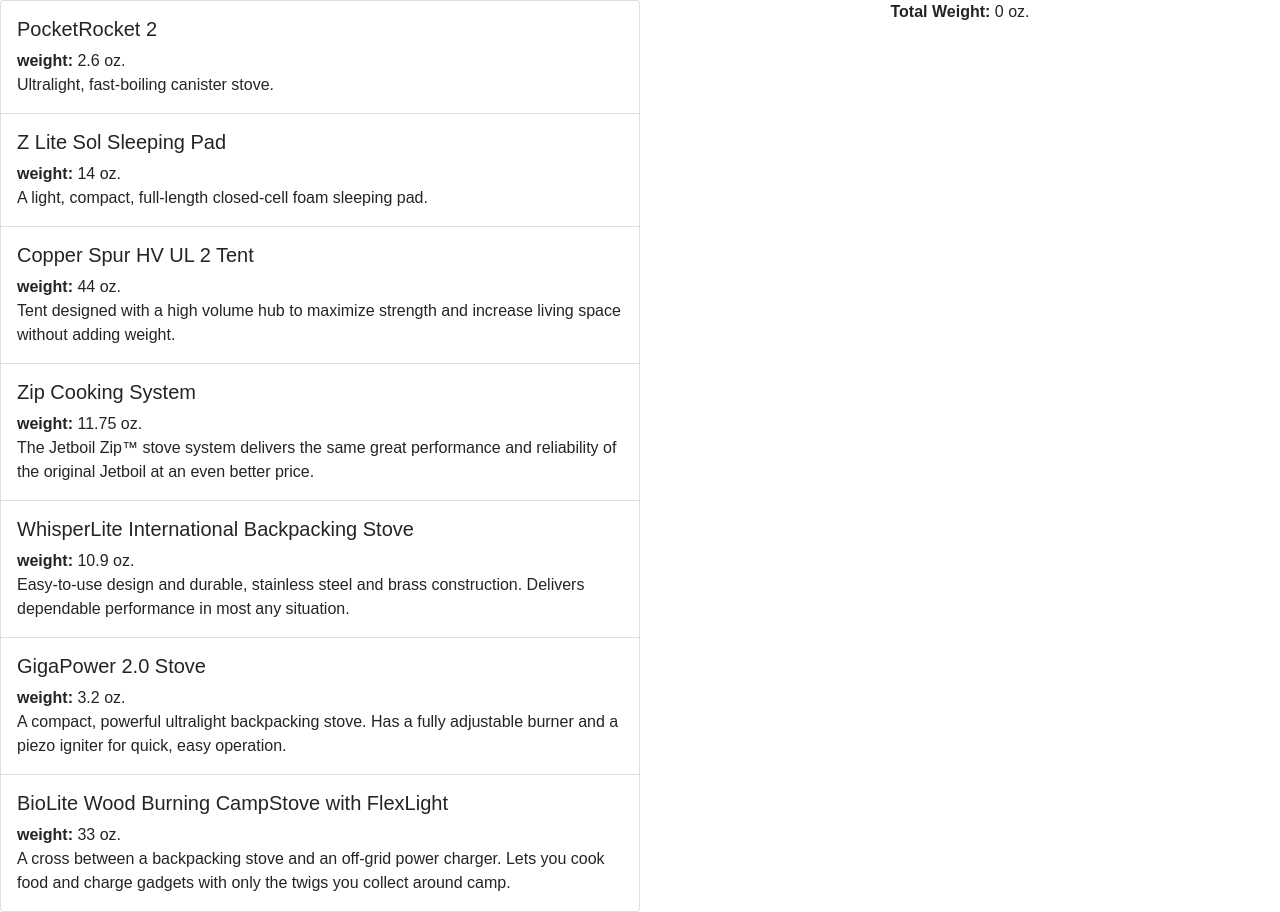
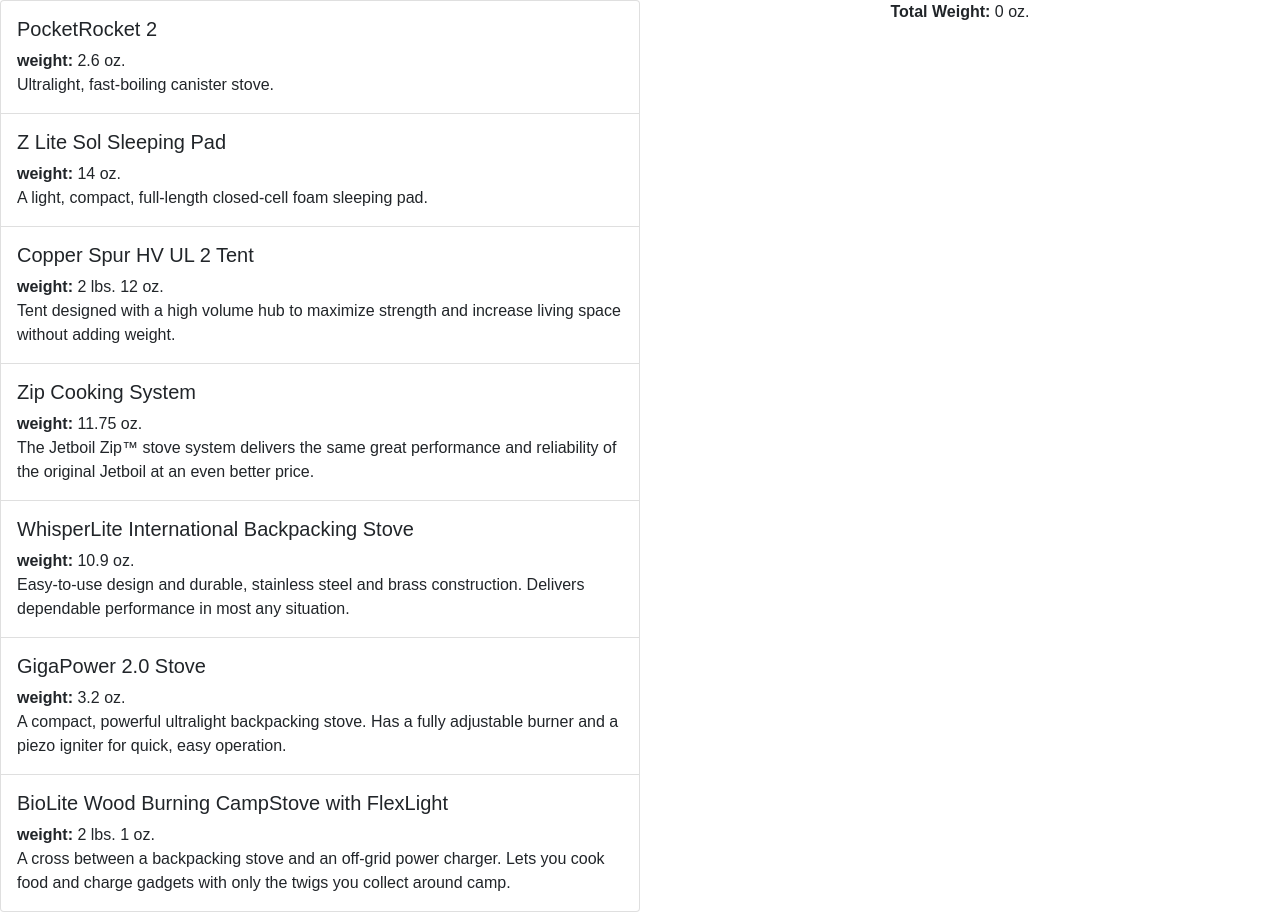
Before and after one commit to grantal/backpack-builder, a React (Create React App) app: page / in a window 1280 px wide. Built offline with nearby package versions, Linux system fonts and the light colour scheme.

Commit message:
items in the list now display pounds and ounces

```diff
--- a/src/App.js
+++ b/src/App.js
@@ -4,6 +4,19 @@
 import gear from './gear.json'
 
 const WEIGHT_DECIMAL_PRECISION = 2;
+
+// rounds off the ounces to prevent floating point errors
+function ouncesToString(weight) {
+  return Number(weight.toFixed(WEIGHT_DECIMAL_PRECISION)) + " oz."
+}
+
+// takes a weight in ounces and convers it to pounds, ounces
+function poundsOunces(weight){
+  if(weight > 16){
+    return (Math.floor(weight / 16)) + " lbs. " + ouncesToString(weight % 16);
+  }
+  return ouncesToString(weight);
+}
 
 class App extends Component {
   constructor(props) {
@@ -84,7 +97,7 @@
     return (
       <ListGroupItem className="backpack-item" onClick={this.props.onClick}>
         <h5>{this.props.name}</h5>
-        <span><b>weight:</b> {this.props.weight} oz.</span><br/>
+        <span><b>weight:</b> {poundsOunces(this.props.weight)}</span><br/>
         <span className="backpack-desc">{this.props.desc}</span>
       </ListGroupItem>
     );
@@ -92,23 +105,12 @@
 }
 
 class WeightCounter extends Component {
-  // rounds off the ounces to prevent floating point errors
-  ouncesToString(weight) {
-    return Number(weight.toFixed(WEIGHT_DECIMAL_PRECISION)) + " oz."
-  }
 
-  // takes a weight in ounces and convers it to pounds, ounces
-  poundsOunces(weight){
-    if(weight > 16){
-      return (Math.floor(weight / 16)) + " lbs. " + this.ouncesToString(weight % 16);
-    }
-    return this.ouncesToString(weight);
-  }
 
   render() {
     return (
       <div className="weight-counter">
-        <span><b>Total Weight:</b> {this.poundsOunces(this.props.weight)}</span>
+        <span><b>Total Weight:</b> {poundsOunces(this.props.weight)}</span>
       </div>
     );
   }
```
